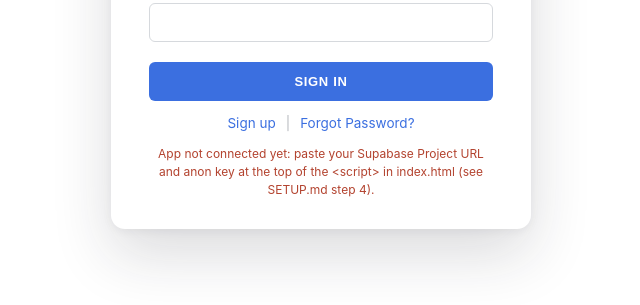
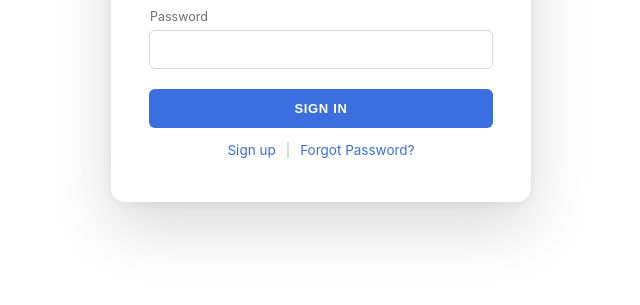
Before and after one commit to atma193/KG-Chatboat, a plain HTML site: page index.html in a window 1280 px wide. Shown: the part 447-752 px from the top of the page, without its empty margins (319-959 px from the left). Drawn offline with nearby package versions, Linux system fonts and the light colour scheme.

Commit message:
Add files via upload

```diff
--- a/index.html
+++ b/index.html
@@ -888,8 +888,8 @@
 
 <script>
 // ====================== CONFIG — fill these in from your Supabase project ======================
-const SUPABASE_URL = "YOUR_SUPABASE_PROJECT_URL";       // e.g. https://xxxxx.supabase.co
-const SUPABASE_ANON_KEY = "YOUR_SUPABASE_ANON_KEY";     // Project Settings → API → anon public key
+const SUPABASE_URL = "https://nlwirhrjsyyeseeggctx.supabase.co";       // e.g. https://xxxxx.supabase.co
+const SUPABASE_ANON_KEY = "eyJhbGciOiJIUzI1NiIsInR5cCI6IkpXVCJ9.eyJpc3MiOiJzdXBhYmFzZSIsInJlZiI6Im5sd2lyaHJqc3l5ZXNlZWdnY3R4Iiwicm9sZSI6ImFub24iLCJpYXQiOjE3OTU1MTE2ODYsImV4cCI6MjExMTA4NzY4Nn0.T2FVshqkwhlNF37v4dsq3quA778opSn0NxEOPqAlzLE";     // Project Settings → API → anon public key
 const ALLOWED_EMAIL_DOMAIN = "";  // e.g. "kgirdharlal.com" → only these emails can sign up. Leave "" to allow any (admin still approves everyone).
 const VAPID_PUBLIC_KEY = "";      // for notifications when the app is closed — see SETUP.md "Push notifications". Leave "" to skip.
 const MEET_BASE_URL = "https://meet.jit.si/";   // video meetings (free). Any meeting service that accepts a room name in the URL works.
```
